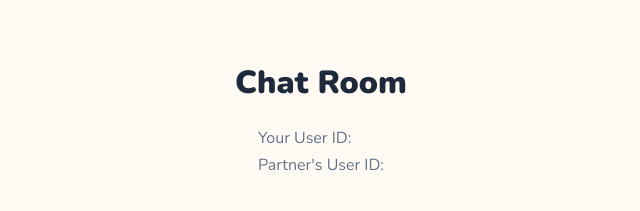
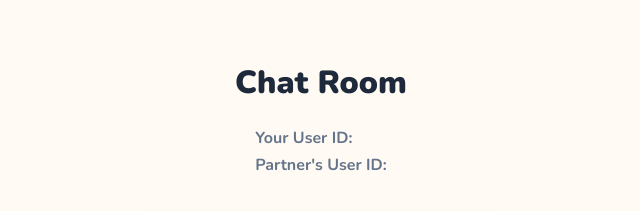
Before and after one commit to mahee045/Bridge-Up, a React (Vite) app in the folder client/: page /session in a window 1280 px wide. Shown: the top 211 px of the page, without its empty margins (319-959 px from the left). Built offline with nearby package versions, Linux system fonts and the light colour scheme; no server answers.

Commit message:
updated chatpage

```diff
--- a/client/src/pages/ChatPage.jsx
+++ b/client/src/pages/ChatPage.jsx
@@ -12,15 +12,22 @@ export default function ChatPage() {
   const [messages, setMessages] = useState([]);
   const [input, setInput] = useState("");
   const socketRef = useRef(null);
+  const messagesEndRef = useRef(null);
 
-  // Generate a unique room name for two users
   function getRoomName(id1, id2) {
     return [id1, id2].sort().join("-");
   }
 
   useEffect(() => {
+    if (!userId || !partnerId) {
+      console.error("Missing userId or partnerId");
+      return;
+    }
+
     socketRef.current = io("http://localhost:3001");
+
     const room = getRoomName(userId, partnerId);
+
     socketRef.current.emit("join_room", room);
 
     socketRef.current.on("receive_message", (data) => {
@@ -32,11 +39,22 @@ export default function ChatPage() {
     };
   }, [userId, partnerId]);
 
+  useEffect(() => {
+    if (messagesEndRef.current) {
+      messagesEndRef.current.scrollIntoView({ behavior: "smooth" });
+    }
+  }, [messages]);
+
   const handleSend = () => {
     if (input.trim() === "") return;
+
     const room = getRoomName(userId, partnerId);
     const messageData = { room, sender: userId, text: input };
+
     socketRef.current.emit("send_message", messageData);
+
+    //setMessages((prev) => [...prev, { sender: userId, text: input }]);
+
     setInput("");
   };
 
@@ -44,31 +62,42 @@ export default function ChatPage() {
     <div className="chat-page">
       <h2>Chat Room</h2>
       <div>
-        <p>Your User ID: {userId}</p>
-        <p>Partner's User ID: {partnerId}</p>
+        <p><strong>Your User ID:</strong> {userId}</p>
+        <p><strong>Partner's User ID:</strong> {partnerId}</p>
       </div>
+
       {/* Messages list */}
       <div className="chat-messages">
         {messages.length === 0 ? (
           <p className="no-messages">No messages yet.</p>
         ) : (
           messages.map((msg, idx) => (
-            <div key={idx} className="chat-message">
+            <div
+              key={idx}
+              className={`chat-message ${msg.sender === userId ? "you" : "partner"}`}
+            >
               <strong>{msg.sender === userId ? "You" : "Partner"}:</strong> {msg.text}
             </div>
           ))
         )}
+        <div ref={messagesEndRef} />
       </div>
+
       {/* Message input box */}
       <div className="chat-input-row">
         <input
           type="text"
           value={input}
-          onChange={e => setInput(e.target.value)}
+          onChange={(e) => setInput(e.target.value)}
           placeholder="Type your message…"
           className="chat-input-box"
+          onKeyDown={(e) => {
+            if (e.key === "Enter") handleSend();
+          }}
         />
-        <button onClick={handleSend} className="send-btn">Send</button>
+        <button onClick={handleSend} className="send-btn">
+          Send
+        </button>
       </div>
     </div>
   );
```
